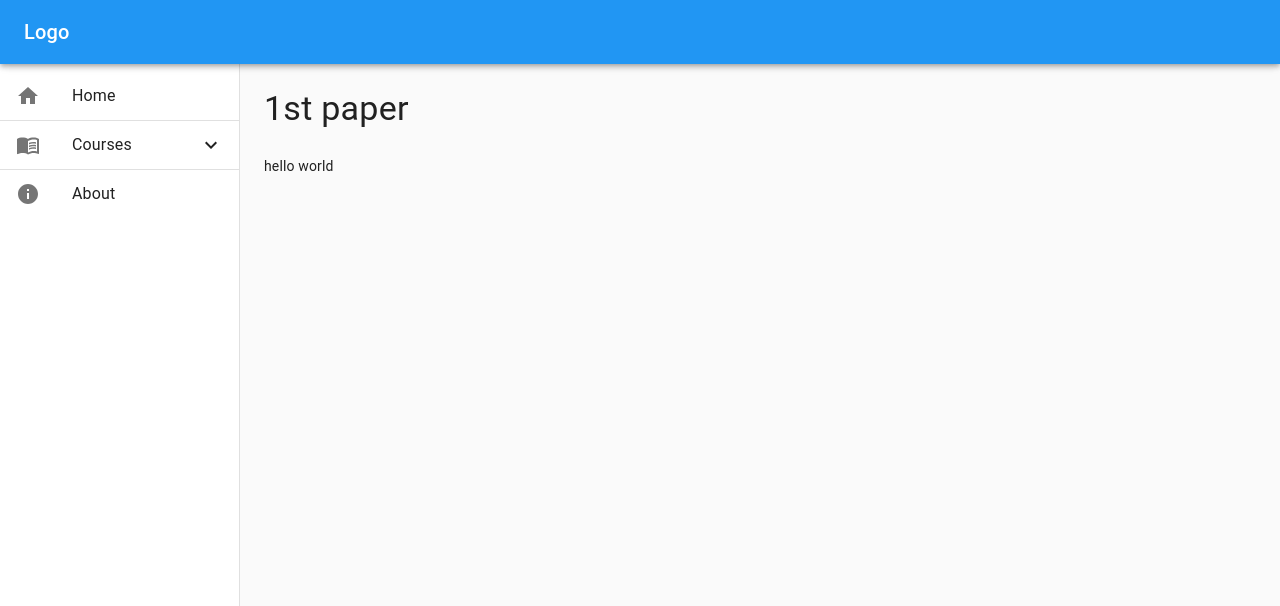
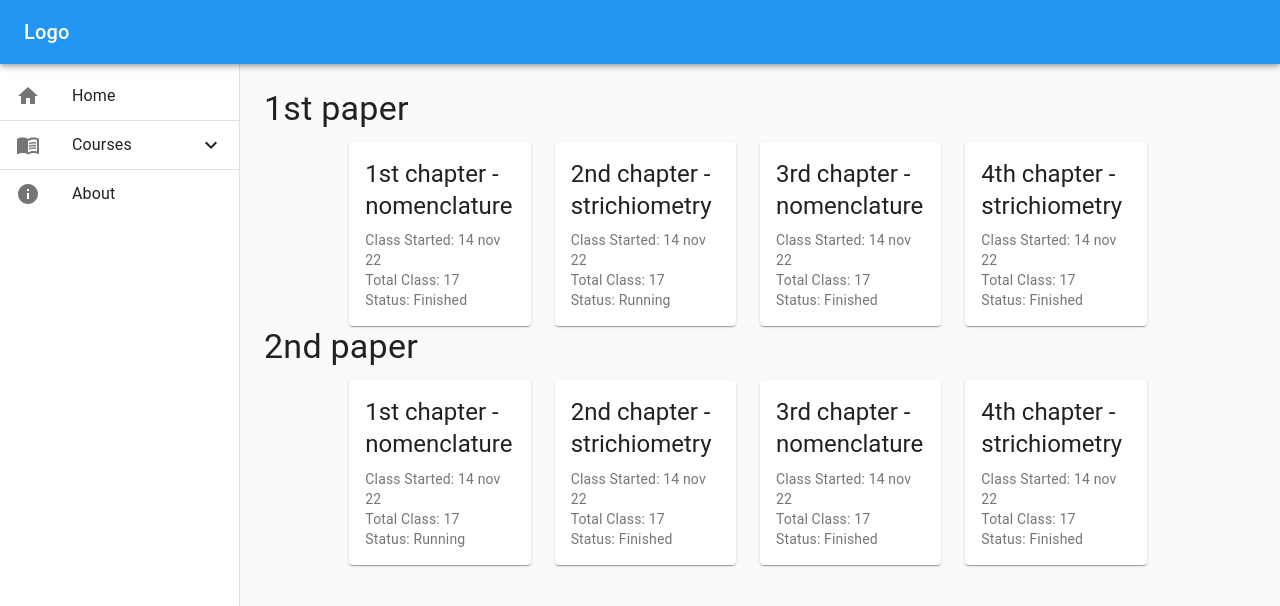
Before and after one commit to Imon621/jchemi, a React (Create React App) app: page /chapter/hsc21 in a window 1280 px wide. Shown: the top 606 px of the page. Built offline with nearby package versions, Linux system fonts and the light colour scheme.

Commit message:
worked on chapter page data model

```diff
--- a/src/pages/Chapter.js
+++ b/src/pages/Chapter.js
@@ -1,4 +1,14 @@
-import { Grid, Typography, makeStyles } from "@material-ui/core";
+import {
+  Grid,
+  Typography,
+  makeStyles,
+  Card,
+  CardActionArea,
+  CardActions,
+  CardContent,
+  CardMedia,
+  Button
+} from "@material-ui/core";
 import React from "react";
 
 const dataModel = {
@@ -10,30 +20,30 @@ const dataModel = {
         name: "nomenclature",
         class_started: "14 nov 22",
         total: 17,
-        running: false,
+        running: false
       },
       {
         chapter: "2nd chapter",
         name: "strichiometry",
         class_started: "14 nov 22",
         total: 17,
-        running: false,
+        running: true
       },
       {
         chapter: "3rd chapter",
         name: "nomenclature",
         class_started: "14 nov 22",
         total: 17,
-        running: false,
+        running: false
       },
       {
         chapter: "4th chapter",
         name: "strichiometry",
         class_started: "14 nov 22",
         total: 17,
-        running: false,
-      },
-    ],
+        running: false
+      }
+    ]
   },
   Secondary: {
     name: "2nd paper",
@@ -43,38 +53,38 @@ const dataModel = {
         name: "nomenclature",
         class_started: "14 nov 22",
         total: 17,
-        running: false,
+        running: true
       },
       {
         chapter: "2nd chapter",
         name: "strichiometry",
         class_started: "14 nov 22",
         total: 17,
-        running: false,
+        running: false
       },
       {
         chapter: "3rd chapter",
         name: "nomenclature",
         class_started: "14 nov 22",
         total: 17,
-        running: false,
+        running: false
       },
       {
         chapter: "4th chapter",
         name: "strichiometry",
         class_started: "14 nov 22",
         total: 17,
-        running: false,
-      },
+        running: false
+      }
     ],
-    class_started: "24 feb 23",
-  },
+    class_started: "24 feb 23"
+  }
 };
 
 const classes = makeStyles((theme) => ({
   cardRoot: {
-    maxWidth: 345,
-  },
+    maxWidth: 345
+  }
 }));
 
 const List = (props) => {
@@ -84,14 +94,46 @@ const List = (props) => {
         {props.data.name}
       </Typography>
       <Grid container spacing={4}>
-        <Grid item sm={12}>
-          <p>hello world</p>
+        <Grid item xs={0} md={1} />
+        <Grid item container spacing={3} xs={12} md={10}>
+          {props.data.chapter.map((x) => {
+            return (
+              <Grid item xs={10} md={3}>
+                <Card className={classes.cardRoot}>
+                  <CardActionArea>
+                    <CardContent>
+                      <Typography gutterBottom variant="h5" component="h2">
+                        {x.chapter + " - " + x.name}
+                      </Typography>
+                      <Typography
+                        variant="body2"
+                        color="textSecondary"
+                        component="p"
+                      >
+                        Class Started: {x.class_started}
+                        <br />
+                        Total Class: {x.total}
+                        <br />
+                        Status: {x.running ? "Running" : "Finished"}
+                      </Typography>
+                    </CardContent>
+                  </CardActionArea>
+                </Card>
+              </Grid>
+            );
+          })}
         </Grid>
+        <Grid item xs={0} md={1} />
       </Grid>
     </>
   );
 };
 
 export default function Chapter(props) {
-  return <List data={dataModel.primary} />;
+  return (
+    <>
+      <List data={dataModel.primary} />
+      <List data={dataModel.Secondary} />
+    </>
+  );
 }
```
Also changed, not shown: .codesandbox/workspace.json (added).
